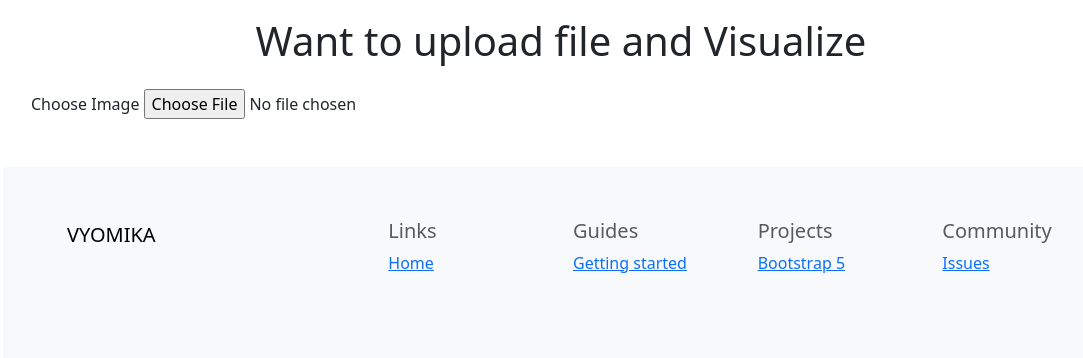
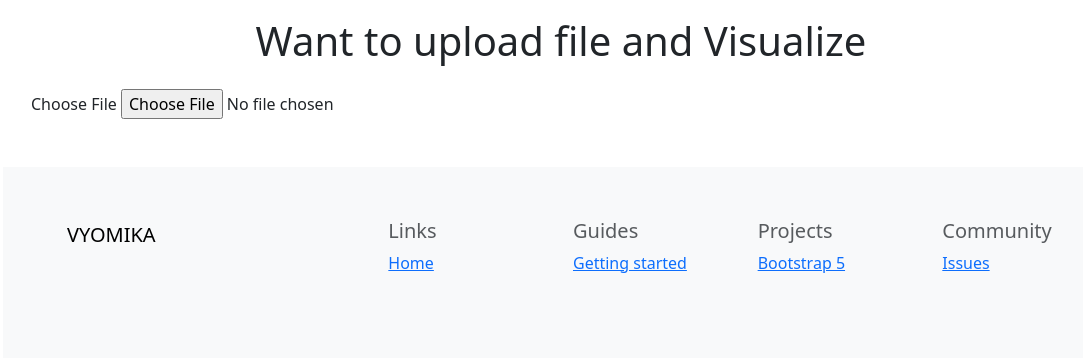
Before and after one commit to Neeraz666/Vyomika, a Django app: page /visualize/post/ in a window 1280 px wide. Shown: the part 417-775 px from the top of the page, without its empty margins (79-1162 px from the left). Run offline with Django 4.2, Linux system fonts and the light colour scheme; some libraries are stand-ins or nearby versions.

Commit message:
Added a excel file.

```diff
--- a/Vyomika/Visualize/views.py
+++ b/Vyomika/Visualize/views.py
@@ -13,6 +13,7 @@ def createGraph(request):
         fname = request.POST.get('name')
         datas = request.POST.get('data')
         names = request.POST.get('names')
+        file = request.FILES.get('fileUp')
 
         marks = datas.split(',')
         data_list = []
@@ -32,7 +33,7 @@ def createGraph(request):
         plt.savefig(image_buffer, format='png')
         image_buffer.seek(0)
 
-        visualize = Visualize(fname=fname, datas=datas, names=names)
+        visualize = Visualize(fname=fname, datas=datas, names=names, file=file)
         visualize.save()
 
         filename = f'graph{visualize.snum}.png'
--- a/Vyomika/templates/Visualize/data.html
+++ b/Vyomika/templates/Visualize/data.html
@@ -13,12 +13,14 @@
 
             <div class="form-group">
                 <label for="xlabels">Enter the xlabels</label>
-                <input type="text" class="form-control" id="xlabel" name="names" placeholder="Separated by comma" required>
+                <input type="text" class="form-control" id="xlabel" name="names" placeholder="Separated by comma"
+                    required>
             </div>
 
             <div class="form-group">
                 <label for="ylabels">Enter the ylabels </label>
-                <input type="text" class="form-control" id="ylabel" name="data" placeholder="Separated by Comma" required>
+                <input type="text" class="form-control" id="ylabel" name="data" placeholder="Separated by Comma"
+                    required>
             </div>
 
             <button type="submit" class="btn btn-primary m-2">Submit</button>
@@ -37,9 +39,11 @@
     </div>
 
     <div class="m-3">
-        <label class="form-check-label" for="gridRadios3"> Choose Image </label>
-        <input type="file" name="stdimage" accept="image/*">
+        <label class="form-check-label" for="fileUp">Choose File</label>
+        <input type="file" name="fileUp"
+            accept=".csv, application/vnd.ms-excel, application/vnd.openxmlformats-officedocument.spreadsheetml.sheet">
     </div>
+
 
 </div>
 {% endblock %}
```
Also changed, not shown: 1 other file.
